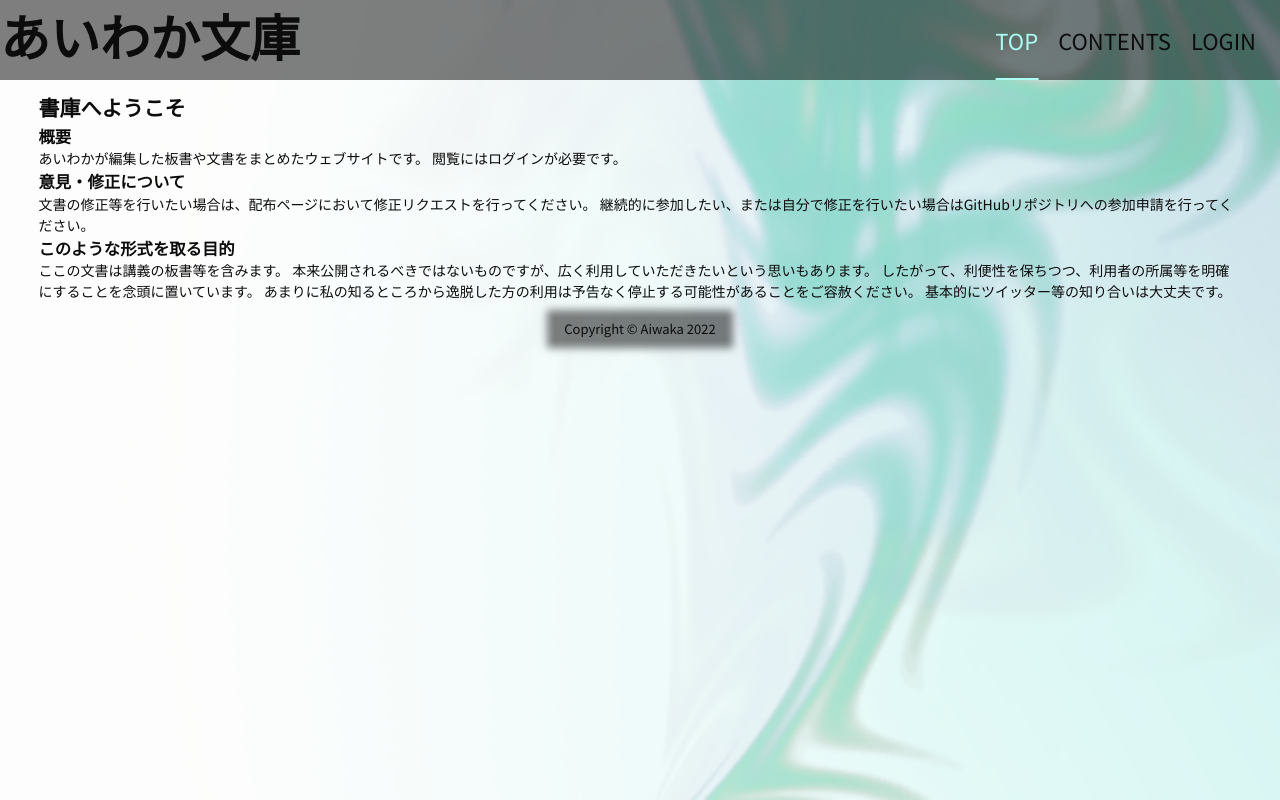
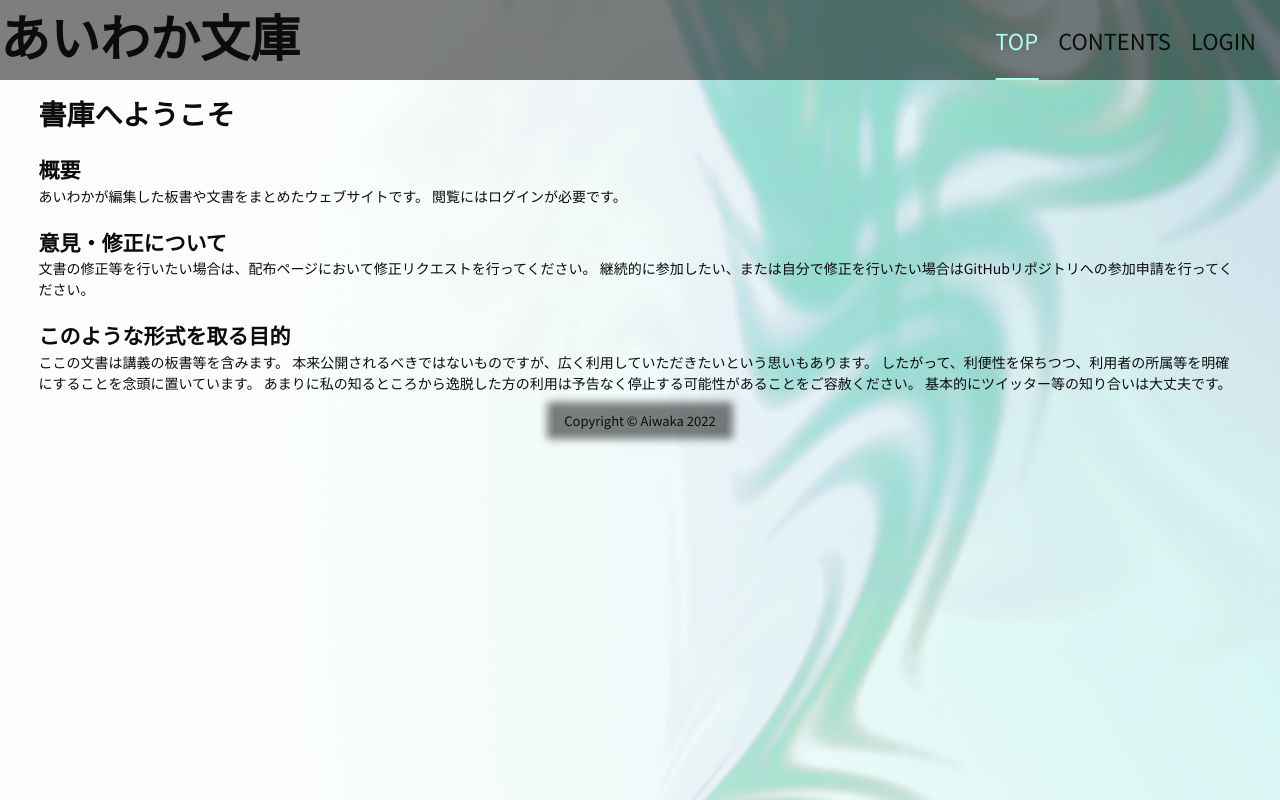
Before and after one commit to littleIkawa/aiwaka-bunko, a Vue app: page / in a window 1280 px wide. Built offline with nearby package versions, Linux system fonts and the light colour scheme; no server answers.

Commit message:
promote header levels

```diff
--- a/src/views/HomePage.vue
+++ b/src/views/HomePage.vue
@@ -1,19 +1,19 @@
 <template>
   <div class="home">
-    <h2>書庫へようこそ</h2>
-    <h3>概要</h3>
+    <h1>書庫へようこそ</h1>
+    <h2>概要</h2>
     <p>
       あいわかが編集した板書や文書をまとめたウェブサイトです。
       閲覧にはログインが必要です。
     </p>
 
-    <h3>意見・修正について</h3>
+    <h2>意見・修正について</h2>
     <p>
       文書の修正等を行いたい場合は、配布ページにおいて修正リクエストを行ってください。
       継続的に参加したい、または自分で修正を行いたい場合はGitHubリポジトリへの参加申請を行ってください。
     </p>
 
-    <h3>このような形式を取る目的</h3>
+    <h2>このような形式を取る目的</h2>
     <p>
       ここの文書は講義の板書等を含みます。
       本来公開されるべきではないものですが、広く利用していただきたいという思いもあります。
--- a/src/views/LoginPage.vue
+++ b/src/views/LoginPage.vue
@@ -2,7 +2,7 @@
   <div class="login-page">
     <template v-if="!state.loggedIn">
       <div class="login-form">
-        <h2>ログイン</h2>
+        <h1>ログイン</h1>
         <label>e-mail</label>：<input
           placeholder="name"
           v-model="state.userEmail"
@@ -21,7 +21,7 @@
     </template>
 
     <template v-else>
-      <h2>ログアウト</h2>
+      <h1>ログアウト</h1>
       <div class="login-name-display">
         {{ state.loginUserName }}としてログインしています。
       </div>
```
